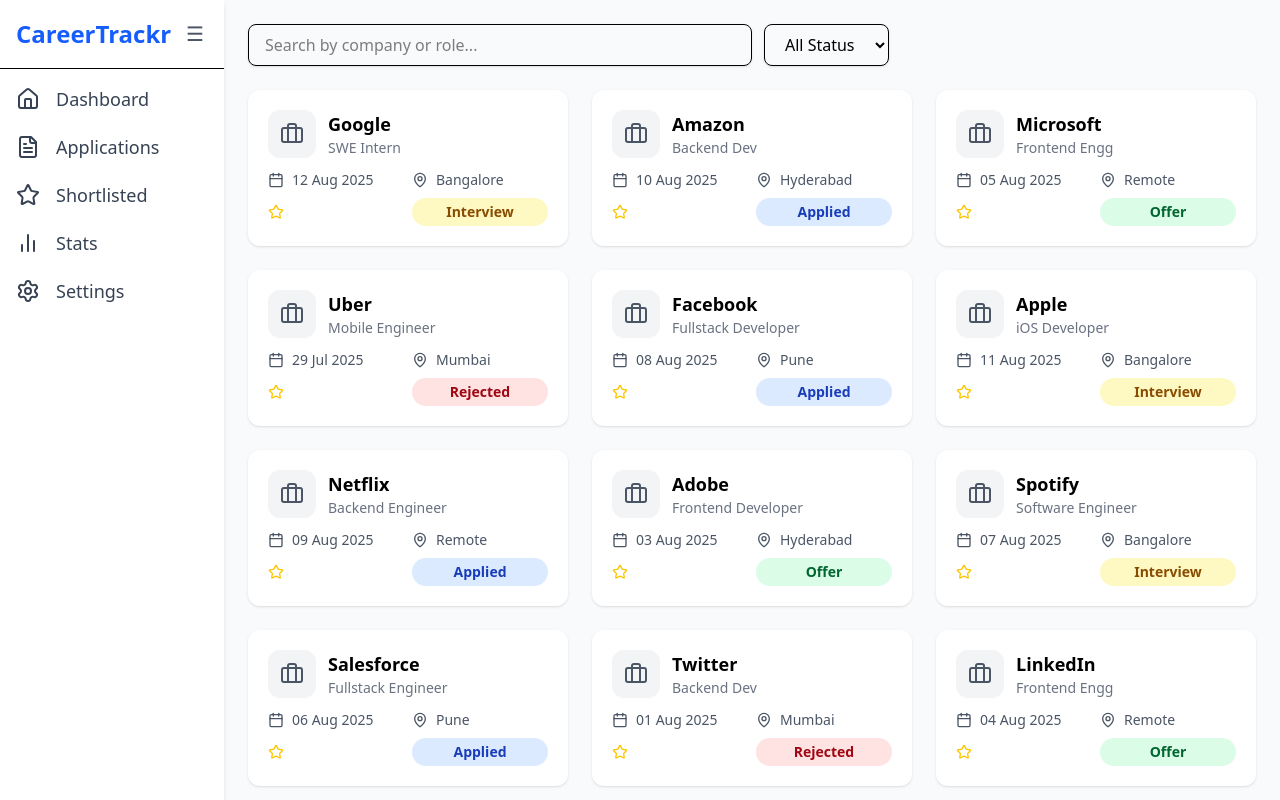
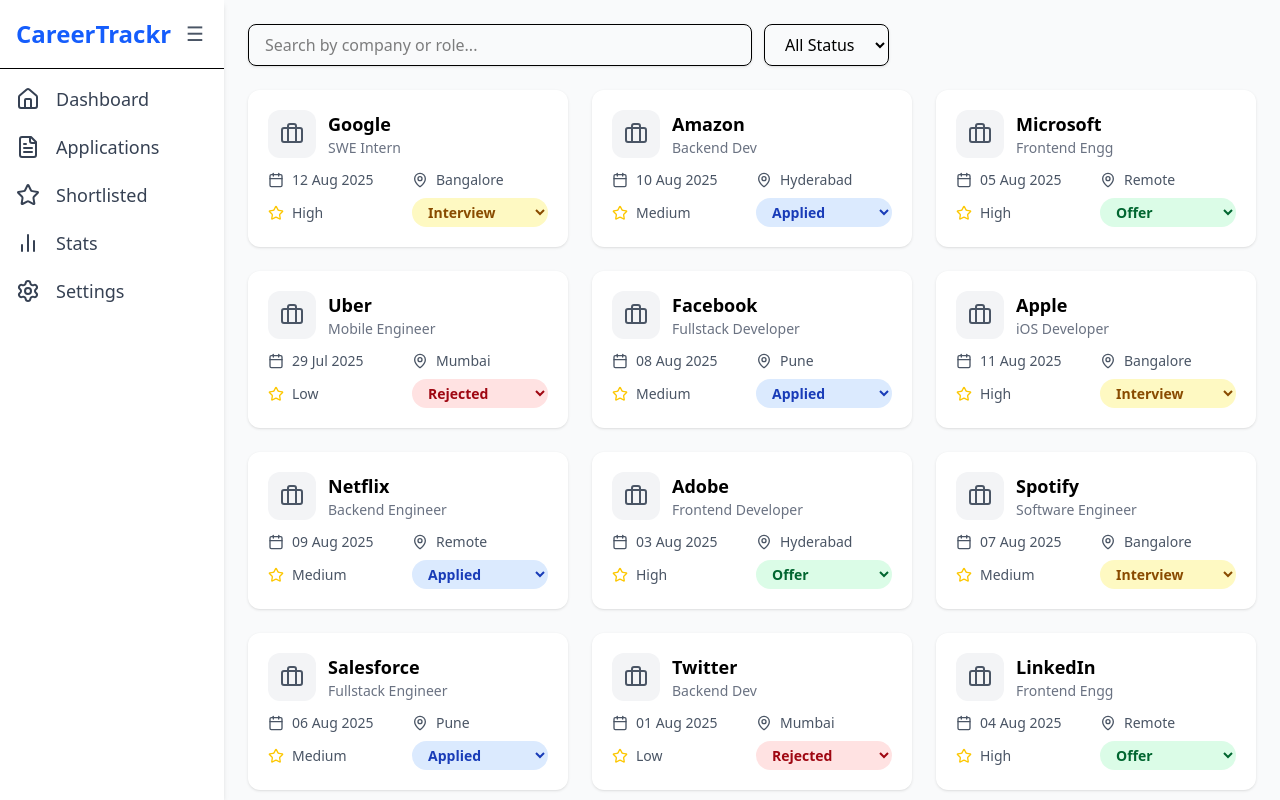
Before and after one commit to Himanshu-xeno/CareerTrackr, a React (Vite) app: page / in a window 1280 px wide. Built offline with nearby package versions, Linux system fonts and the light colour scheme.

Commit message:
Update the code for status dropdown feature in the card

```diff
--- a/src/App.jsx
+++ b/src/App.jsx
@@ -5,6 +5,34 @@
 export default function App() {
   // State to track sidebar open/close
   const [sidebarOpen, setSidebarOpen] = useState(true);
+
+  // Applications now live in App state
+  const [applications, setApplications] = useState([
+    { id: 1, company: "Google", role: "SWE Intern", status: "Interview", date: "12 Aug 2025", location: "Bangalore", priority: "High" },
+    { id: 2, company: "Amazon", role: "Backend Dev", status: "Applied", date: "10 Aug 2025", location: "Hyderabad", priority: "Medium" },
+    { id: 3, company: "Microsoft", role: "Frontend Engg", status: "Offer", date: "05 Aug 2025", location: "Remote", priority: "High" },
+    { id: 4, company: "Uber", role: "Mobile Engineer", status: "Rejected", date: "29 Jul 2025", location: "Mumbai", priority: "Low" },
+    { id: 5, company: "Facebook", role: "Fullstack Developer", status: "Applied", date: "08 Aug 2025", location: "Pune", priority: "Medium" },
+    { id: 6, company: "Apple", role: "iOS Developer", status: "Interview", date: "11 Aug 2025", location: "Bangalore", priority: "High" },
+    { id: 7, company: "Netflix", role: "Backend Engineer", status: "Applied", date: "09 Aug 2025", location: "Remote", priority: "Medium" },
+    { id: 8, company: "Adobe", role: "Frontend Developer", status: "Offer", date: "03 Aug 2025", location: "Hyderabad", priority: "High" },
+    { id: 9, company: "Spotify", role: "Software Engineer", status: "Interview", date: "07 Aug 2025", location: "Bangalore", priority: "Medium" },
+    { id: 10, company: "Salesforce", role: "Fullstack Engineer", status: "Applied", date: "06 Aug 2025", location: "Pune", priority: "Medium" },
+    { id: 11, company: "Twitter", role: "Backend Dev", status: "Rejected", date: "01 Aug 2025", location: "Mumbai", priority: "Low" },
+    { id: 12, company: "LinkedIn", role: "Frontend Engg", status: "Offer", date: "04 Aug 2025", location: "Remote", priority: "High" },
+    { id: 13, company: "Snapchat", role: "Mobile Engineer", status: "Applied", date: "10 Aug 2025", location: "Bangalore", priority: "Medium" },
+    { id: 14, company: "Tesla", role: "Software Intern", status: "Interview", date: "12 Aug 2025", location: "Palo Alto", priority: "High" },
+    { id: 15, company: "Airbnb", role: "Fullstack Developer", status: "Applied", date: "09 Aug 2025", location: "Remote", priority: "Medium" },
+  ]);
+
+  // Function to update application status
+  const updateStatus = (id, newStatus) => {
+    setApplications((prev) =>
+      prev.map((app) =>
+        app.id === id ? { ...app, status: newStatus } : app
+      )
+    );
+  };
 
   return (
     <div className="flex h-screen bg-gray-50">
@@ -17,7 +45,11 @@
       {/* Main content */}
       <div className="flex flex-col flex-1">
         <main className="flex-1 overflow-y-auto p-6">
-          <AllApplications />
+          {/* Pass applications + updateStatus */}
+          <AllApplications
+            applications={applications}
+            updateStatus={updateStatus}
+          />
         </main>
       </div>
     </div>
--- a/src/components/ApplicationCard.jsx
+++ b/src/components/ApplicationCard.jsx
@@ -1,13 +1,13 @@
 import { Briefcase, Calendar, MapPin, Star } from "lucide-react";
 
-export default function ApplicationCard({ application }) {
+export default function ApplicationCard({ application, updateStatus }) {
   // Define colors for different statuses
   const statusColor = {
     Applied: "bg-blue-100 text-blue-800",
     Interview: "bg-yellow-100 text-yellow-800",
     Offer: "bg-green-100 text-green-800",
     Rejected: "bg-red-100 text-red-800",
-  }[application.status] ?? "bg-gray-100 text-gray-800"; // default color
+  }[application.status] ?? "bg-gray-100 text-gray-800";
 
   return (
     <div className="bg-white rounded-xl shadow p-5 hover:shadow-lg transition">
@@ -33,13 +33,18 @@
         <p className="flex items-center gap-2">
           <Star className="w-4 h-4 text-yellow-400" /> {application.priority}
         </p>
-        {/* Status badge */}
-        <span
-          className={`inline-block text-sm font-semibold px-3 py-1 rounded-full ${statusColor}`}
-          style={{ minWidth: "fit-content", textAlign: "center" }}
+
+        {/* Status Dropdown */}
+        <select
+          value={application.status}
+          onChange={(e) => updateStatus(application.id, e.target.value)}
+          className={`px-3 py-1 rounded-full font-semibold text-sm ${statusColor}`}
         >
-          {application.status}
-        </span>
+          <option value="Applied">Applied</option>
+          <option value="Interview">Interview</option>
+          <option value="Offer">Offer</option>
+          <option value="Rejected">Rejected</option>
+        </select>
       </div>
     </div>
   );
--- a/src/components/ApplicationList.jsx
+++ b/src/components/ApplicationList.jsx
@@ -1,10 +1,14 @@
 import ApplicationCard from "./ApplicationCard";
 
-export default function ApplicationList({ applications }) {
+export default function ApplicationList({ applications, updateStatus }) {
   return (
     <div className="grid grid-cols-1 sm:grid-cols-2 lg:grid-cols-3 gap-6">
       {applications.map((app) => (
-        <ApplicationCard key={app.id} application={app} />
+        <ApplicationCard
+          key={app.id}
+          application={app}
+          updateStatus={updateStatus}
+        />
       ))}
     </div>
   );
--- a/src/pages/AllApplications.jsx
+++ b/src/pages/AllApplications.jsx
@@ -1,28 +1,9 @@
 import { useState } from "react";
 import ApplicationList from "../components/ApplicationList";
 
-export default function AllApplications() {
+export default function AllApplications({ applications, updateStatus }) {
   const [searchTerm, setSearchTerm] = useState("");
   const [filter, setFilter] = useState("");
-
-  // Dummy applications
-  const applications = [
-  { id: 1, company: "Google", role: "SWE Intern", status: "Interview", date: "12 Aug 2025", location: "Bangalore" },
-  { id: 2, company: "Amazon", role: "Backend Dev", status: "Applied", date: "10 Aug 2025", location: "Hyderabad" },
-  { id: 3, company: "Microsoft", role: "Frontend Engg", status: "Offer", date: "05 Aug 2025", location: "Remote" },
-  { id: 4, company: "Uber", role: "Mobile Engineer", status: "Rejected", date: "29 Jul 2025", location: "Mumbai" },
-  { id: 5, company: "Facebook", role: "Fullstack Developer", status: "Applied", date: "08 Aug 2025", location: "Pune" },
-  { id: 6, company: "Apple", role: "iOS Developer", status: "Interview", date: "11 Aug 2025", location: "Bangalore" },
-  { id: 7, company: "Netflix", role: "Backend Engineer", status: "Applied", date: "09 Aug 2025", location: "Remote" },
-  { id: 8, company: "Adobe", role: "Frontend Developer", status: "Offer", date: "03 Aug 2025", location: "Hyderabad" },
-  { id: 9, company: "Spotify", role: "Software Engineer", status: "Interview", date: "07 Aug 2025", location: "Bangalore" },
-  { id: 10, company: "Salesforce", role: "Fullstack Engineer", status: "Applied", date: "06 Aug 2025", location: "Pune" },
-  { id: 11, company: "Twitter", role: "Backend Dev", status: "Rejected", date: "01 Aug 2025", location: "Mumbai" },
-  { id: 12, company: "LinkedIn", role: "Frontend Engg", status: "Offer", date: "04 Aug 2025", location: "Remote" },
-  { id: 13, company: "Snapchat", role: "Mobile Engineer", status: "Applied", date: "10 Aug 2025", location: "Bangalore" },
-  { id: 14, company: "Tesla", role: "Software Intern", status: "Interview", date: "12 Aug 2025", location: "Palo Alto" },
-  { id: 15, company: "Airbnb", role: "Fullstack Developer", status: "Applied", date: "09 Aug 2025", location: "Remote" },
-];
 
   // Filter applications
   const filteredApplications = applications.filter((app) => {
@@ -60,7 +41,10 @@
       </div>
 
       {/* Application Cards */}
-      <ApplicationList applications={filteredApplications} />
+      <ApplicationList
+        applications={filteredApplications}
+        updateStatus={updateStatus}
+      />
     </section>
   );
 }
```
